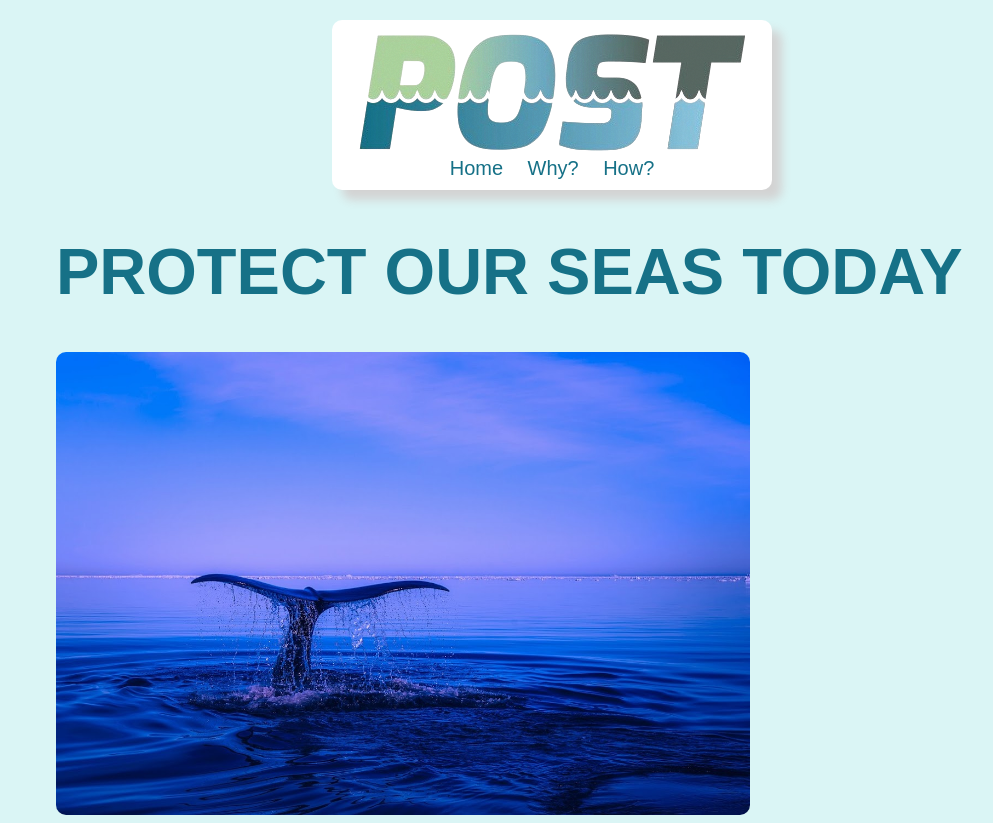
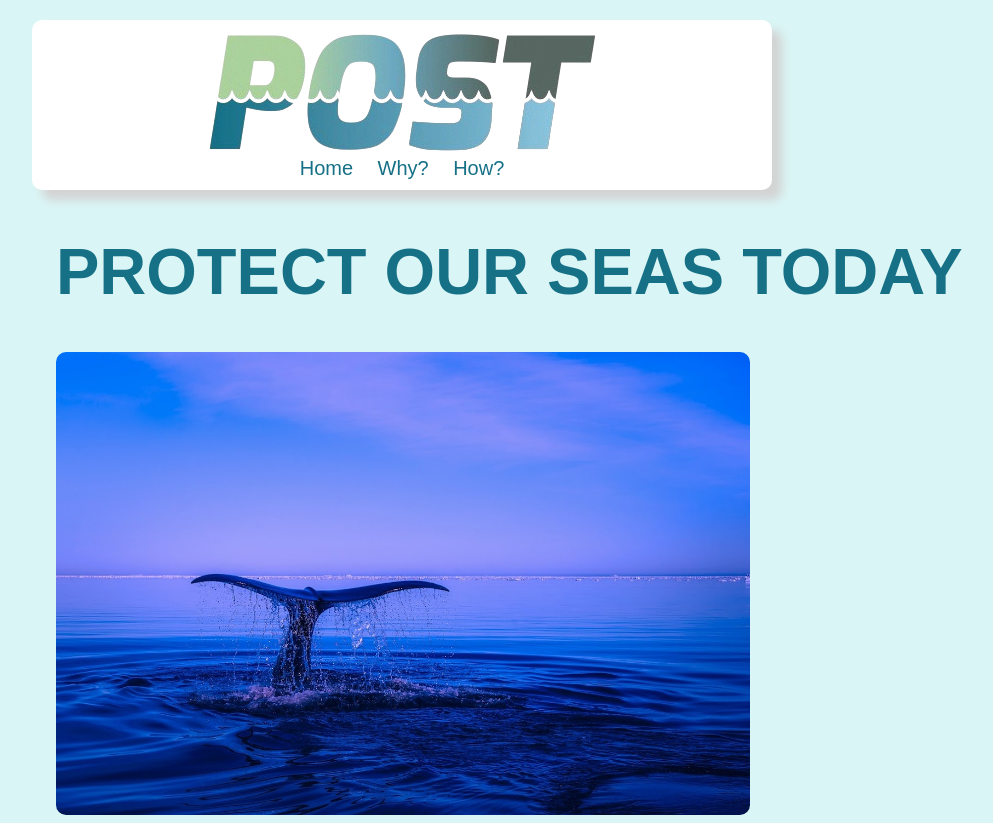
Before and after one commit to scnew8013/post-website, a plain HTML site: page index.html in a window 1280 px wide. Shown: the top 823 px of the page, without its empty margins (88-1081 px from the left). Drawn offline with Linux system fonts and the light colour scheme.

Commit message:
left align header

```diff
--- a/styles/style.css
+++ b/styles/style.css
@@ -18,7 +18,7 @@ header {
   background-color: #ffffff;
   color: #daf5f5;
   padding: 10px 20px 10px 20px; /* top right bottom left */
-  margin: 20px 400px 10px 400px;
+  margin: 20px 400px 10px 100px;
   border-radius: 10px;
   box-shadow: 10px 10px 10px lightgrey;
   text-align: center;
```
